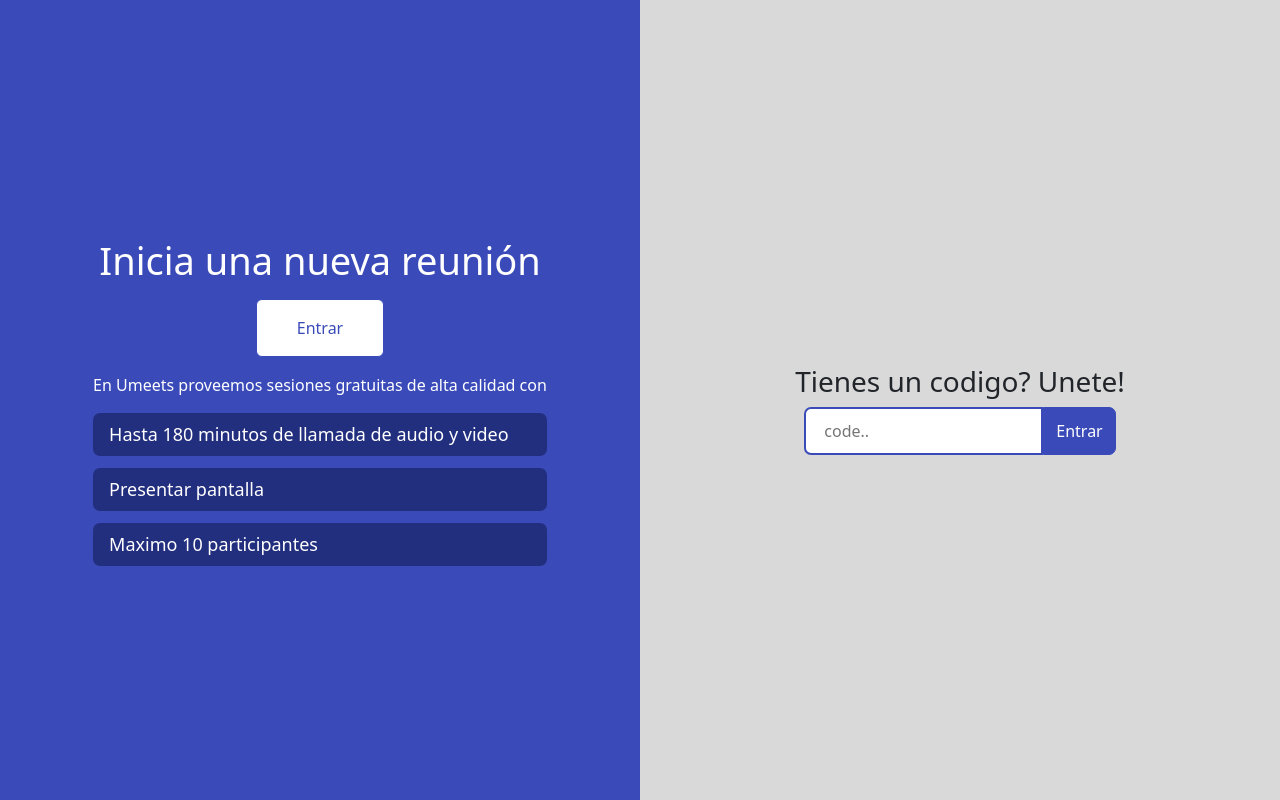
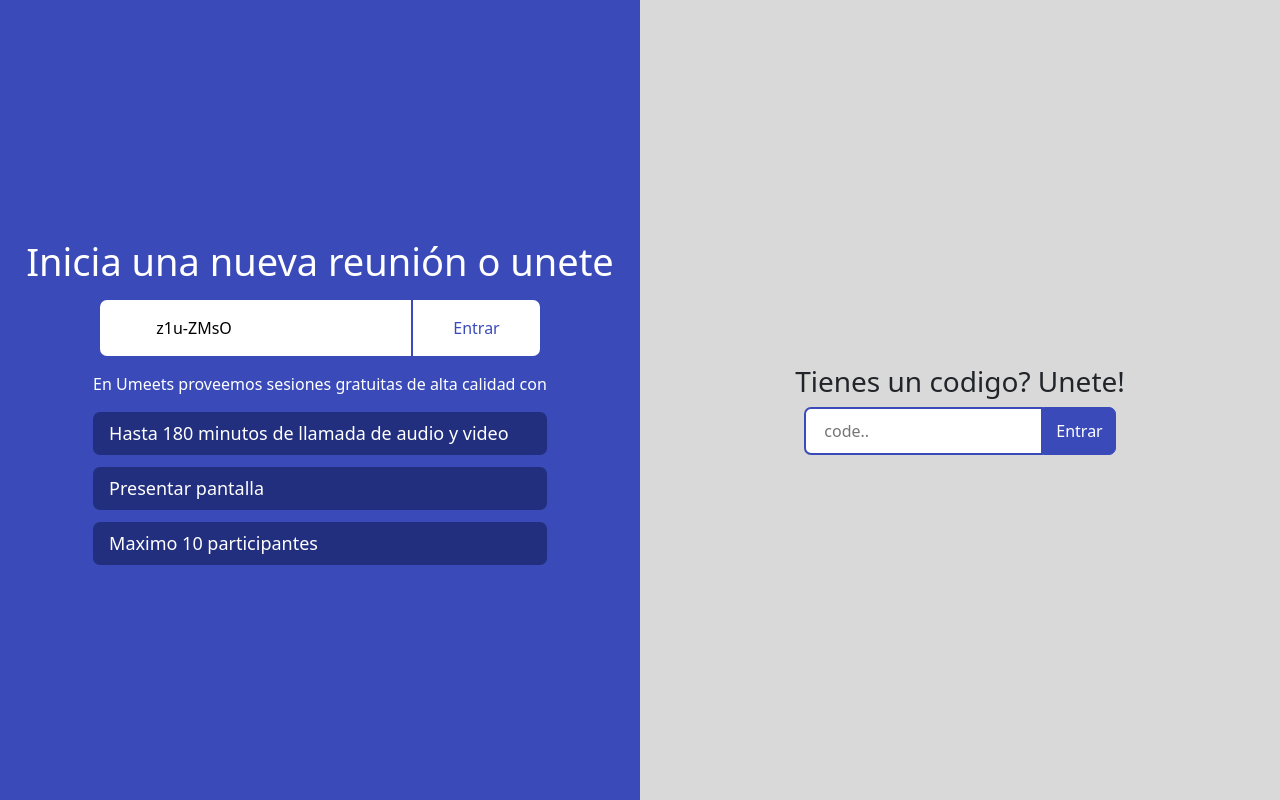
Before and after one commit to usuarez/agora-nextjs-uikit, a Next.js app: page / in a window 1280 px wide. Built offline with nearby package versions, Linux system fonts and the light colour scheme.

Commit message:
conected token api and writted readme

```diff
--- a/pages/index.tsx
+++ b/pages/index.tsx
@@ -1,10 +1,18 @@
+import { generateNames } from "@lib/generateNames";
 import type { NextPage } from "next";
 import Head from "next/head";
 import Image from "next/image";
+import { useRouter } from "next/router";
+import { useState } from "react";
 import { Button } from "react-bootstrap";
 import styles from "styles/Home.module.scss";
 
 const Home: NextPage = () => {
+  const [channelName, setchannelName] = useState(generateNames());
+  const router = useRouter();
+  const handleStartMeet = () => {
+    router.push(`/meet/${channelName}`);
+  };
   return (
     <div className={styles.container}>
       <Head>
@@ -15,8 +23,16 @@
 
       <main className={styles.main}>
         <div className={styles.newMeet}>
-          <h3>Inicia una nueva reunión</h3>
-          <Button>Entrar</Button>
+          <h3>Inicia una nueva reunión o unete</h3>
+          <div className={styles.starterContainer}>
+            <input
+              type="text"
+              value={channelName}
+              onChange={(e) => setchannelName(e.target.value)}
+              placeholder="code.."
+            />
+            <Button onClick={handleStartMeet}>Entrar</Button>
+          </div>
           <div className={styles.features}>
             <p>En Umeets proveemos sesiones gratuitas de alta calidad con</p>
             <ul>
--- a/src/AgoraUI/components/WaitingRoom.tsx
+++ b/src/AgoraUI/components/WaitingRoom.tsx
@@ -73,10 +73,7 @@
         )}
       <div className={styles.waitingContent}>
         <div className={styles.waitingArea}>
-          <p>
-            Estamos listos, puedes invitar a otros con el siguiente codigo:{" "}
-            {router.query.id}
-          </p>
+          <p>Estamos listos, puedes entrar cuando quieras</p>
           <div className={styles.devices}>
             <Button
               onClick={() =>
--- a/src/AgoraUI/lib/VideoCall.ts
+++ b/src/AgoraUI/lib/VideoCall.ts
@@ -28,7 +28,10 @@
 
   client!.on("user-published", async (user, mediaType) => {
     //this validation also fix the extra minutes in the audio
-    if (Number(user.uid) - 100000000000 !== Number(uid)) {
+    if (
+      Number(user.uid) !== Number(uid) &&
+      Number(user.uid) - 100000 !== Number(uid)
+    ) {
       await client!.subscribe(user, mediaType);
       //validation to add only one user to remote tracks
       setSessionData((pr) => {
--- /dev/null
+++ b/src/AgoraUI/lib/copyToClipboard.ts
@@ -0,0 +1,3 @@
+export const copyToClipboard = (text: string) => {
+  navigator.clipboard.writeText(text);
+};
--- a/src/components/Navbar.tsx
+++ b/src/components/Navbar.tsx
@@ -3,7 +3,7 @@
 export default function Navbar() {
   return (
     <div className={styles.navbar}>
-      <h2>UMeets</h2>
+      <h2>Agora Nextjs UiKit</h2>
     </div>
   );
 }
--- /dev/null
+++ b/src/lib/generateNames.ts
@@ -0,0 +1,77 @@
+export const generateNames = () => {
+  const lib = [
+    "A",
+    "B",
+    "C",
+    "D",
+    "E",
+    "F",
+    "G",
+    "H",
+    "I",
+    "J",
+    "K",
+    "L",
+    "M",
+    "N",
+    "O",
+    "P",
+    "Q",
+    "R",
+    "S",
+    "T",
+    "U",
+    "V",
+    "W",
+    "X",
+    "Y",
+    "Z",
+    "a",
+    "b",
+    "c",
+    "d",
+    "e",
+    "f",
+    "g",
+    "h",
+    "i",
+    "j",
+    "k",
+    "l",
+    "m",
+    "n",
+    "o",
+    "p",
+    "q",
+    "r",
+    "s",
+    "t",
+    "u",
+    "v",
+    "w",
+    "x",
+    "y",
+    "z",
+    "0",
+    "1",
+    "2",
+    "3",
+    "4",
+    "5",
+    "6",
+    "7",
+    "8",
+    "9",
+  ];
+  let channelArr = [];
+
+  for (let i = 0; i < 8; i++) {
+    if (i === 3) channelArr.push("-");
+    else {
+      const randomChar = Math.floor(Math.random() * (lib.length - 0) + 0);
+      channelArr.push(lib[randomChar]);
+    }
+  }
+
+  return channelArr.join("");
+};
--- a/src/styles/Home.module.scss
+++ b/src/styles/Home.module.scss
@@ -1,7 +1,7 @@
 .main {
   display: flex;
   flex-direction: column;
-  @media screen and (min-width:768px) {
+  @media screen and (min-width: 768px) {
     flex-direction: row;
   }
   .joinMeet,
@@ -25,15 +25,28 @@
       margin-bottom: 16px;
       font-size: 38px;
     }
+    .starterContainer {
+      border: none;
+      display: flex;
+      input {
+        border: none;
+        text-indent: 16px;
+        padding: 16px 40px;
+        border-radius: 7px 0px 0px 7px;
+      }
       button {
+        border-radius: 0px 7px 7px 0px;
         background-color: white;
         color: rgb(58, 75, 185);
         padding: 16px 40px;
-  border: 1px solid rgb(58, 75, 185);
+        border: none;
+        border-left: 2px solid rgb(58, 75, 185);
       }
+    }
+
     .features {
       display: none;
-  @media (min-width:768px) {
+      @media (min-width: 768px) {
         display: block;
       }
       p {
@@ -50,7 +63,6 @@
         padding: 8px 16px;
         font-size: 18px;
       }
-
     }
   }
   .joinMeet {
@@ -59,7 +71,8 @@
       display: flex;
       align-items: center;
     }
-  input, button {
+    input,
+    button {
       height: 48px;
       margin: 0px;
     }
@@ -74,5 +87,4 @@
       border: 1px solid rgb(58, 75, 185);
     }
   }
-
 }
```
Also changed, not shown: pages/meet/[id].tsx (+18 -1 lines), src/AgoraUI/components/InviteWidget.tsx (added, +23 -0 lines), src/AgoraUI/index.tsx (+7 -0 lines), src/AgoraUI/lib/ScreenCall.ts (+32 -38 lines), src/styles/Agora.module.scss (+57 -27 lines), 1 other file (tests, documents, lock files or other folders). Lines whose indentation alone changed are shown as unchanged.
